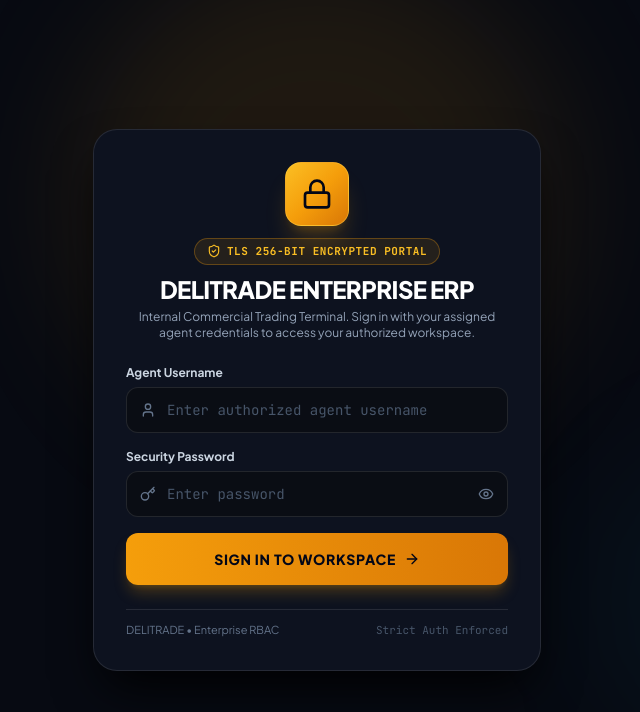
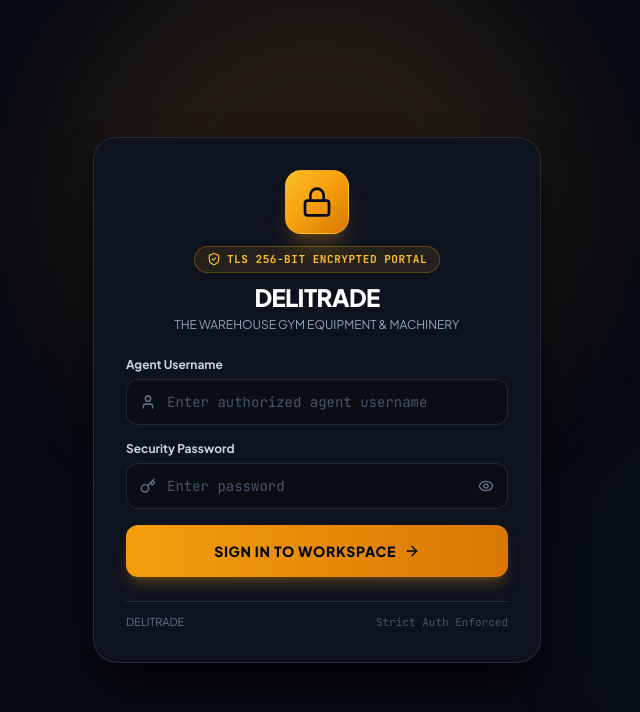
Before and after one commit to arshadrahiman/deligo_trade, a React (Vite) app: page / in a window 1280 px wide. Shown: the top 712 px of the page, without its empty margins (323-963 px from the left). Built offline with nearby package versions, Linux system fonts and the light colour scheme.

Commit message:
refactor: show delitrade from admin config on login page without enterprise app suffix

```diff
--- a/src/components/LoginPage.jsx
+++ b/src/components/LoginPage.jsx
@@ -88,9 +88,19 @@ export default function LoginPage() {
       <div className="w-full max-w-md bg-surface border border-white/10 rounded-2xl sm:rounded-3xl p-6 sm:p-8 shadow-2xl shadow-black relative z-10 space-y-6">
         {/* Brand & Security Header */}
         <div className="text-center space-y-2">
-          <div className="w-14 h-14 sm:w-16 sm:h-16 rounded-2xl bg-gradient-to-br from-amber-400 via-amber-500 to-amber-600 text-slate-950 font-black flex items-center justify-center mx-auto shadow-xl shadow-amber-500/20 border border-amber-300/40">
-            <Lock className="w-7 h-7 sm:w-8 sm:h-8" />
-          </div>
+          {companySettings.logoType === 'custom' && companySettings.customLogoUrl ? (
+            <div className="flex justify-center mb-2">
+              <img
+                src={companySettings.customLogoUrl}
+                alt={companySettings.companyName || 'DELITRADE'}
+                className="max-h-14 max-w-[200px] object-contain rounded-lg"
+              />
+            </div>
+          ) : (
+            <div className="w-14 h-14 sm:w-16 sm:h-16 rounded-2xl bg-gradient-to-br from-amber-400 via-amber-500 to-amber-600 text-slate-950 font-black flex items-center justify-center mx-auto shadow-xl shadow-amber-500/20 border border-amber-300/40">
+              <Lock className="w-7 h-7 sm:w-8 sm:h-8" />
+            </div>
+          )}
 
           <div className="pt-1">
             <div className="inline-flex items-center gap-1.5 px-3 py-1 rounded-full bg-amber-500/10 border border-amber-500/30 text-amber-400 text-[11px] font-mono font-bold uppercase tracking-wider mb-2">
@@ -98,10 +108,10 @@ export default function LoginPage() {
               <span>TLS 256-Bit Encrypted Portal</span>
             </div>
             <h1 className="text-xl sm:text-2xl font-black text-white tracking-tight uppercase">
-              {companySettings.companyName || 'DELITRADE'} ENTERPRISE ERP
+              {companySettings.companyName || 'DELITRADE'}
             </h1>
             <p className="text-slate-400 text-xs mt-1">
-              Internal Commercial Trading Terminal. Sign in with your assigned agent credentials to access your authorized workspace.
+              {companySettings.subTitle || 'Sign in with your assigned agent credentials to access your authorized workspace.'}
             </p>
           </div>
         </div>
@@ -198,7 +208,7 @@ export default function LoginPage() {
 
         {/* Security Audit Footer */}
         <div className="pt-3 border-t border-white/10 flex flex-col sm:flex-row items-center justify-between text-[11px] text-slate-500 gap-1.5">
-          <span>{companySettings.companyName || 'Delitrade'} • Enterprise RBAC</span>
+          <span>{companySettings.companyName || 'DELITRADE'}</span>
           <span className="font-mono text-slate-600">Strict Auth Enforced</span>
         </div>
       </div>
```
